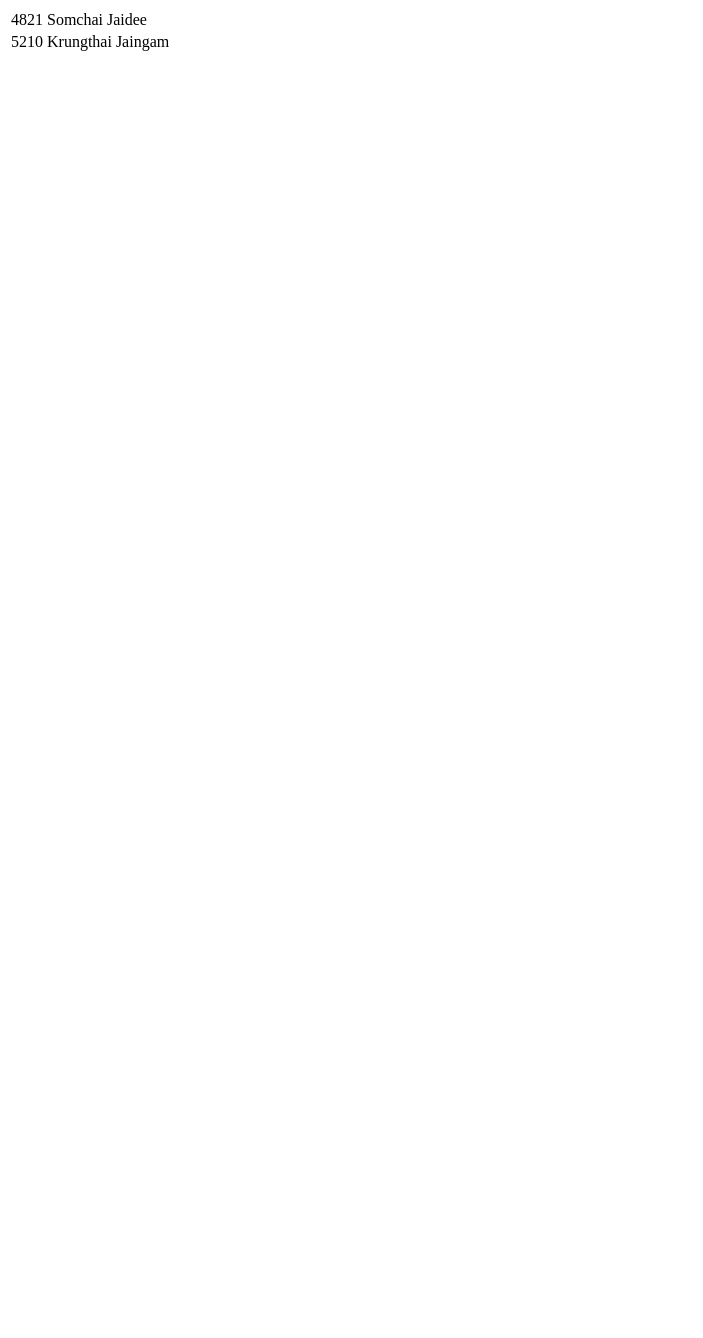
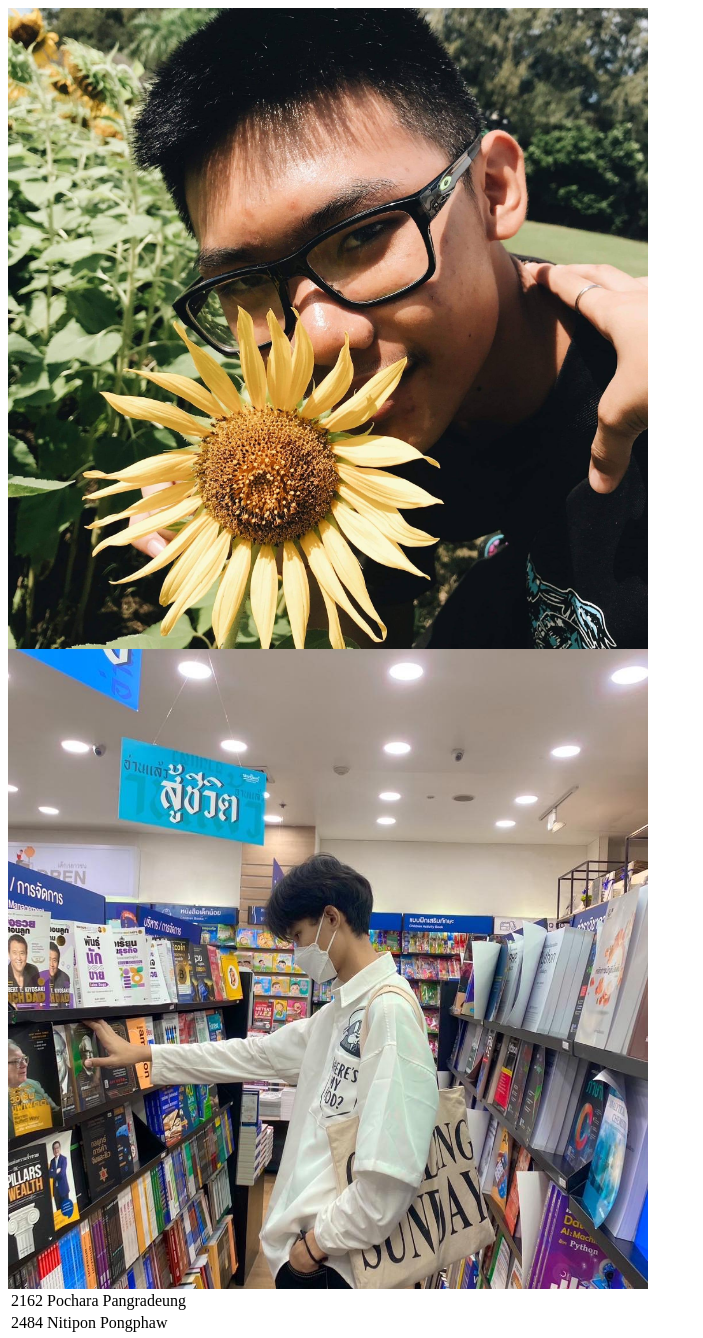
Before and after one commit to PocharaKung/Lab33, a plain HTML site: page index.html in a window 1280 px wide. Shown: the whole page, without its empty margins (0-703 px from the left). Before the commit the page ends 800 px from the top, so only its background shows below. Drawn offline with Linux system fonts and the light colour scheme.

Commit message:
name and images

```diff
--- a/index.html
+++ b/index.html
@@ -7,10 +7,12 @@
     <body>
         <table>
             <tr>
-                <td>4821</td><td>Somchai Jaidee</td>
+                <td>2162</td><td>Pochara Pangradeung</td>
+                <div><img src="pee.jpg" alt="Hello World from Space" style="width:100%;max-width:640px"></div>
             </tr>
             <tr>
-                <td>5210</td><td>Krungthai Jaingam</td>
+                <td>2484</td><td>Nitipon Pongphaw</td>
+                <div><img src="nitipon.jpg" alt="Hello World from Space" style="width:100%;max-width:640px"></div>
             </tr>
         </table>
     </body>
```
Also changed, not shown: nitipon.jpg (added), pee.jpg (added).
